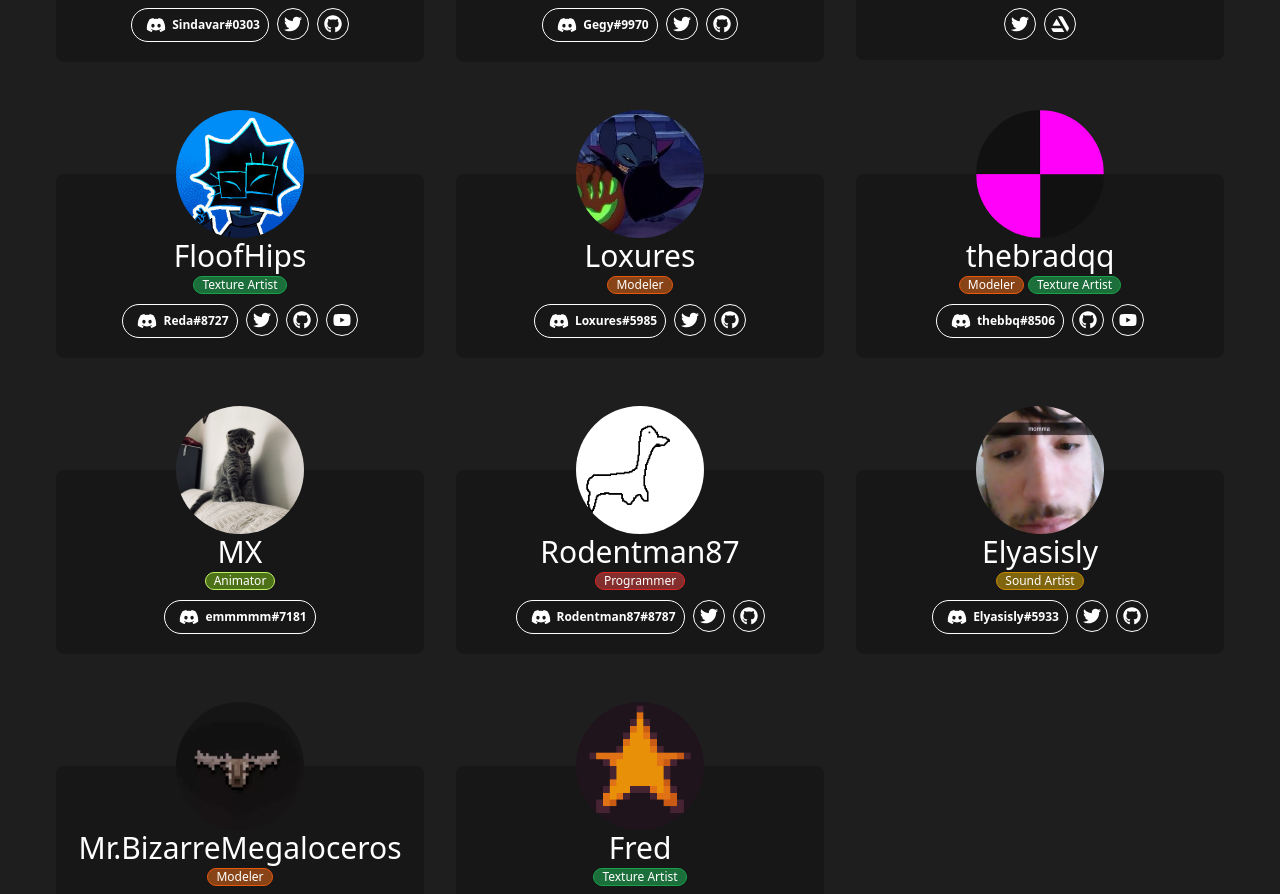
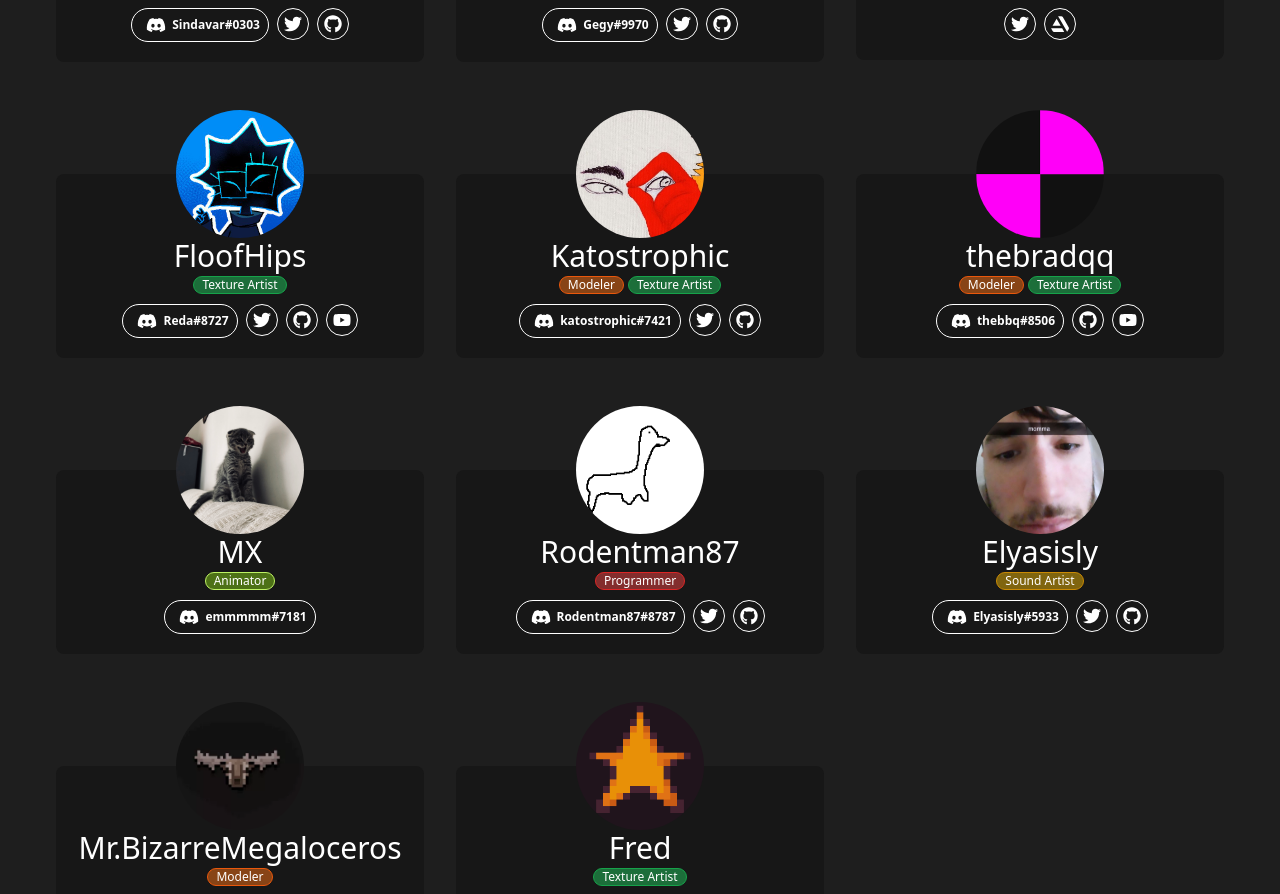
Before and after one commit to Nyfaria/DumbCode-Website, a Next.js app: page /team in a window 1280 px wide. Shown: the part 1918-2812 px from the top of the page. Built offline with nearby package versions, Linux system fonts and the light colour scheme.

Commit message:
Lox -> Katostrophic

```diff
--- a/data/team.ts
+++ b/data/team.ts
@@ -116,13 +116,13 @@ export const currentMembers: CurrentMemberType[] = [
         ]
     },
     {
-        "name": "Loxures",
-        "imageName": "loxures.jpg",
-        "roles": ["modeler"],
+        "name": "Katostrophic",
+        "imageName": "katostrophic.jpg",
+        "roles": ["modeler", "texture_artist"],
         "socials": [
-            { "platform": "discord", "link": "Loxures#5985" },
-            { "platform": "twitter", "link": "https://twitter.com/Loxures_" },
-            { "platform": "github", "link": "https://github.com/Loxures" }
+            { "platform": "discord", "link": "katostrophic#7421" },
+            { "platform": "twitter", "link": "https://twitter.com/kat0strophic" },
+            { "platform": "github", "link": "https://github.com/kat0strophic" }
         ]
     },
     {
```
Also changed, not shown: public/images/people/katostrophic.jpg (added), public/images/people/loxures.jpg (deleted).
